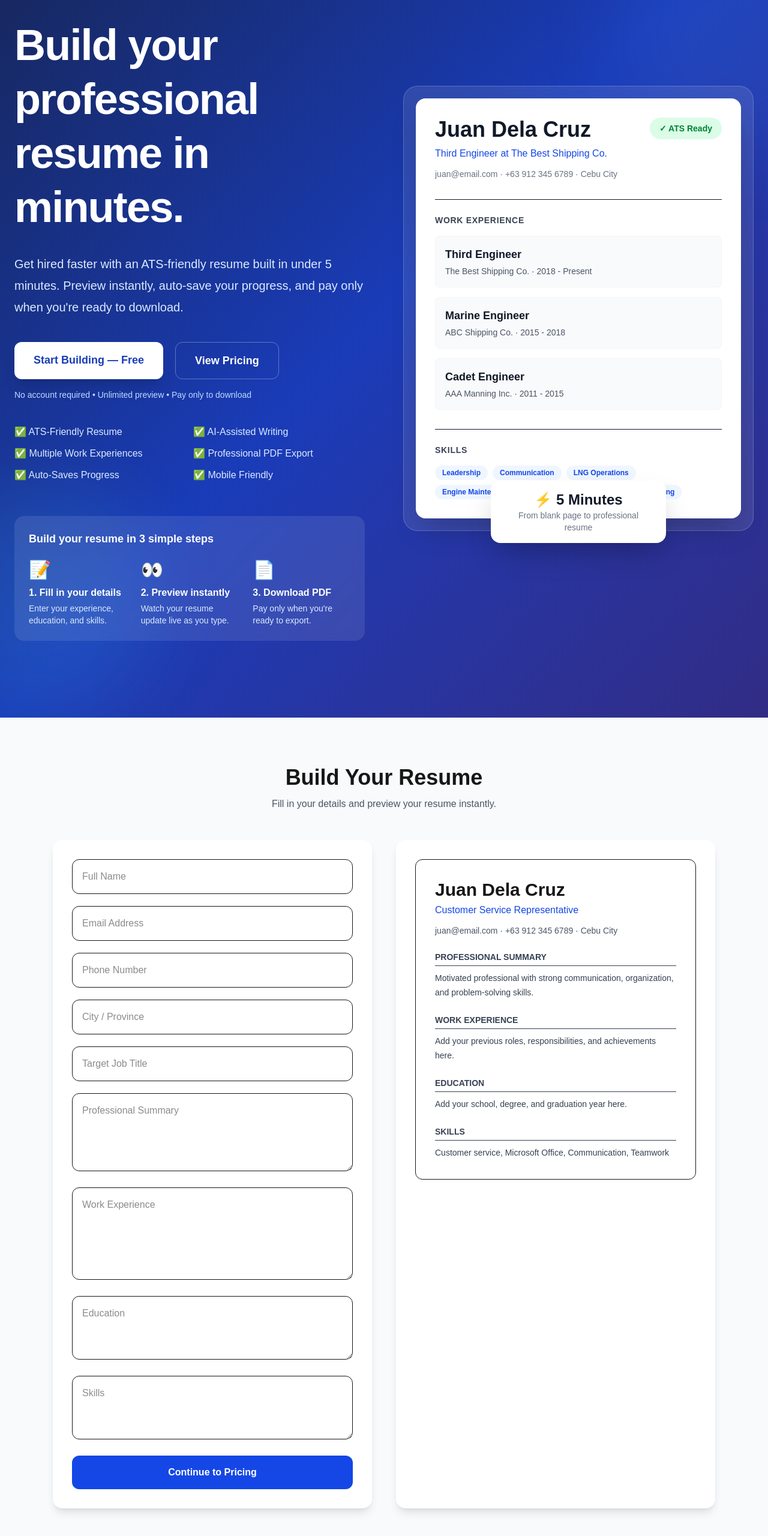
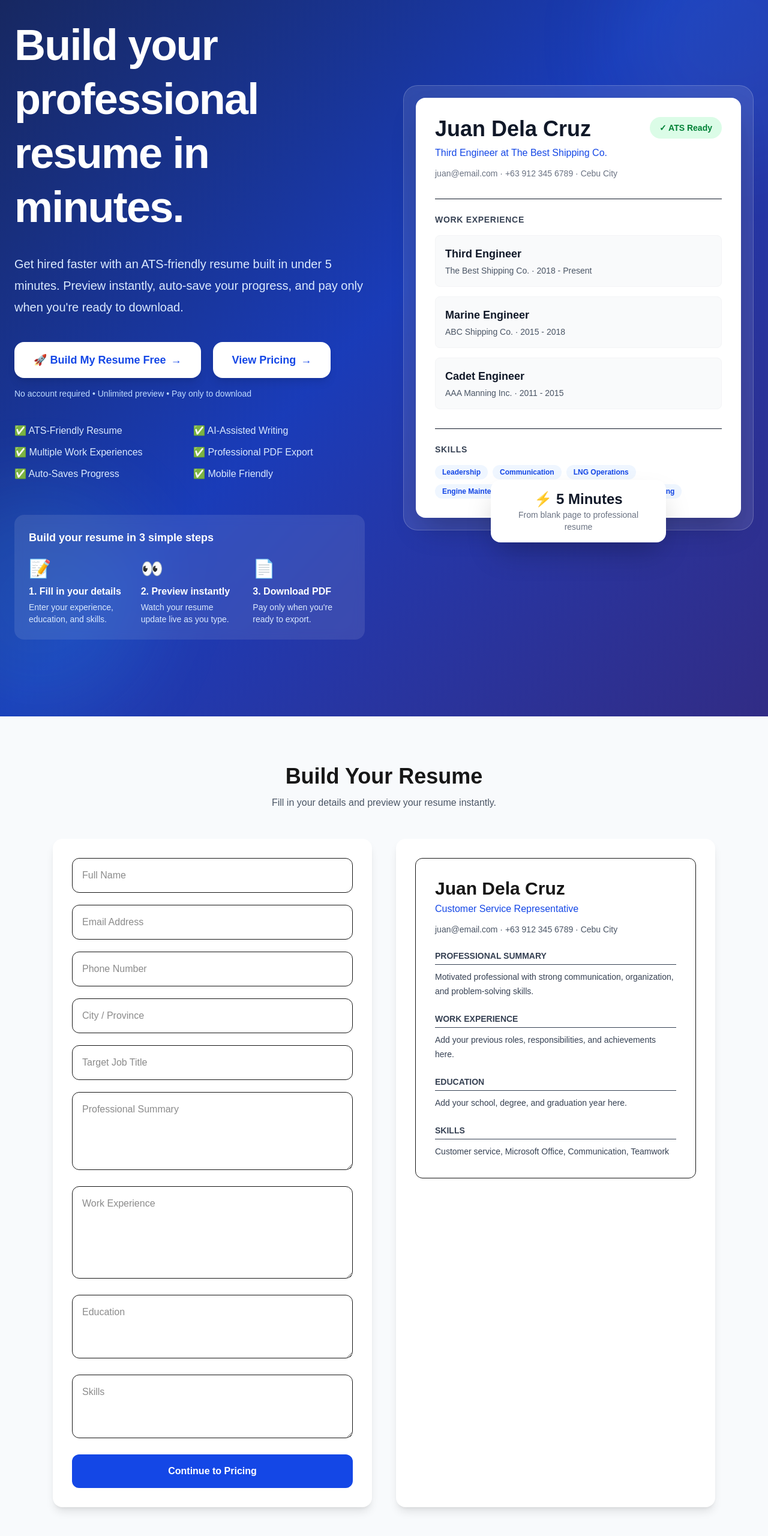
Before and after one commit to hiper456/resume-ph, a Next.js app: page / in a window 1280 px wide. Shown: the part 228-2788 px from the top of the page at 60% size. Built offline with nearby package versions, Linux system fonts and the light colour scheme.

Commit message:
feat: premium landg page IU overhaul and UX improvements

```diff
--- a/app/page.tsx
+++ b/app/page.tsx
@@ -4,6 +4,8 @@ import ResumeBuilder from "../components/ResumeBuilder";
 import HowItWorks from "../components/HowItWorks";
 import Pricing from "../components/Pricing";
 import Footer from "../components/Footer";
+
+
 
 export default function Home() {
   return (
@@ -12,11 +14,15 @@ export default function Home() {
 
       <Hero />
 
-      <ResumeBuilder />
+      <section id="resume-builder">
+        <ResumeBuilder />
+      </section>
 
       <HowItWorks />
 
-      <Pricing />
+      <section id="Pricing">
+        <Pricing />
+      </section>
 
       <Footer />
     </main>
--- a/components/Hero.tsx
+++ b/components/Hero.tsx
@@ -1,3 +1,5 @@
+"use client";
+
 const benefits = [
   "ATS-Friendly Resume",
   "AI-Assisted Writing",
@@ -52,6 +54,23 @@ const skills = [
   "Problem Solving",
 ];
 
+const ctaButtonClass =
+  "group inline-flex cursor-pointer items-center justify-center rounded-2xl bg-white px-8 py-4 text-lg font-semibold text-blue-700 shadow-lg transition-all duration-300 hover:-translate-y-1 hover:scale-[1.02] hover:bg-blue-50 hover:shadow-2xl active:scale-95 focus:outline-none focus:ring-4 focus:ring-blue-300";
+
+const handleStart = () => {
+  document.getElementById("resume-builder")?.scrollIntoView({
+    behavior: "smooth",
+    block: "start",
+  });
+};
+
+const handlePrice = () => {
+  document.getElementById("Pricing")?.scrollIntoView({
+    behavior: "smooth",
+    block: "start",
+  });
+};
+
 export default function Hero() {
   return (
     <section className="relative overflow-hidden bg-gradient-to-br from-blue-950 via-blue-800 to-indigo-900 text-white">
@@ -75,19 +94,19 @@ export default function Hero() {
           </p>
 
           <div className="mt-10 flex flex-wrap gap-5">
-            <a
-              href="/builder"
-              className="rounded-xl bg-white px-8 py-4 text-lg font-bold text-blue-800 shadow-xl transition duration-200 hover:-translate-y-1 hover:bg-blue-50"
-            >
-              Start Building — Free
-            </a>
+            <button onClick={handleStart} className={ctaButtonClass}>
+              🚀 Build My Resume Free
+              <span className="ml-2 transition-transform duration-300 group-hover:translate-x-1">
+                →
+              </span>
+            </button>
 
-            <a
-              href="#pricing"
-              className="rounded-xl border border-white/30 px-8 py-4 text-lg font-bold transition hover:bg-white hover:text-blue-900"
-            >
+            <button onClick={handlePrice} className={ctaButtonClass}>
               View Pricing
-            </a>
+              <span className="ml-2 transition-transform duration-300 group-hover:translate-x-1">
+                →
+              </span>
+            </button>
           </div>
 
           <p className="mt-4 text-sm text-blue-200">
@@ -109,9 +128,7 @@ export default function Hero() {
               {steps.map((step) => (
                 <div key={step.title}>
                   <div className="mb-2 text-3xl">{step.icon}</div>
-
                   <p className="font-semibold">{step.title}</p>
-
                   <p className="mt-1 text-sm text-blue-100">
                     {step.description}
                   </p>
--- a/components/Pricing.tsx
+++ b/components/Pricing.tsx
@@ -1,30 +1,69 @@
+"use client";
+
+import { useEffect, useRef, useState } from "react";
+
 export default function Pricing() {
+  const [visible, setVisible] = useState(false);
+  const sectionRef = useRef<HTMLElement | null>(null);
+
+  useEffect(() => {
+    const section = sectionRef.current;
+    if (!section) return;
+
+    const observer = new IntersectionObserver(
+      ([entry]) => {
+        if (entry.isIntersecting) {
+          setVisible(true);
+          observer.disconnect();
+        }
+      },
+      { threshold: 0.25 }
+    );
+
+    observer.observe(section);
+
+    return () => observer.disconnect();
+  }, []);
+
   const packages = [
     {
       name: "Basic",
       price: "₱99",
-      features: ["Professional resume PDF", "1 clean template", "Instant download"],
+      features: [
+        "Professional resume PDF",
+        "1 clean template",
+        "Instant download",
+      ],
       highlighted: false,
       button: "Choose Basic",
     },
     {
       name: "Pro",
       price: "₱199",
-      features: ["Resume PDF", "Cover letter", "AI summary improvement"],
+      features: [
+        "Resume PDF",
+        "Cover letter",
+        "AI Professional Summary Improvement",
+      ],
       highlighted: true,
       button: "Most Popular",
     },
     {
       name: "Premium",
       price: "₱399",
-      features: ["Resume PDF", "Cover letter", "ATS optimization", "1 revision"],
+      features: [
+        "Resume PDF",
+        "Cover letter",
+        "ATS optimization",
+        "1 revision",
+      ],
       highlighted: false,
       button: "Choose Premium",
     },
   ];
 
   return (
-    <section id="pricing" className="bg-gray-50 py-20">
+    <section ref={sectionRef} id="pricing" className="bg-gray-50 py-20">
       <div className="mx-auto max-w-6xl px-6">
         <h2 className="text-center text-4xl font-bold">Simple Pricing</h2>
 
@@ -33,10 +72,15 @@ export default function Pricing() {
         </p>
 
         <div className="mt-16 grid items-stretch gap-8 md:grid-cols-3">
-          {packages.map((pkg) => (
+          {packages.map((pkg, index) => (
             <div
               key={pkg.name}
-              className={`relative flex min-h-[420px] flex-col rounded-2xl p-8 shadow ${
+              style={{ transitionDelay: `${index * 150}ms` }}
+              className={`relative flex min-h-[420px] flex-col rounded-2xl p-8 shadow transition-all duration-700 ease-out ${
+                visible
+                  ? "translate-y-0 opacity-100"
+                  : "translate-y-10 opacity-0"
+              } ${
                 pkg.highlighted
                   ? "bg-blue-700 text-white ring-4 ring-blue-200 md:-translate-y-4"
                   : "bg-white text-gray-900"
@@ -49,6 +93,7 @@ export default function Pricing() {
               )}
 
               <h3 className="text-2xl font-bold">{pkg.name}</h3>
+
               <p className="mt-6 text-5xl font-bold">{pkg.price}</p>
 
               <ul className="mt-8 flex-1 space-y-3 text-sm">
@@ -58,13 +103,16 @@ export default function Pricing() {
               </ul>
 
               <button
-                className={`mt-auto w-full rounded-xl py-3 font-bold ${
+                className={`group mt-auto w-full cursor-pointer rounded-xl py-3 font-bold transition-all duration-300 hover:-translate-y-1 hover:scale-[1.03] active:scale-95 ${
                   pkg.highlighted
-                    ? "bg-white text-blue-700"
-                    : "bg-blue-700 text-white"
+                    ? "bg-white text-blue-700 hover:bg-blue-50 hover:shadow-xl"
+                    : "bg-blue-700 text-white hover:bg-blue-800 hover:shadow-xl"
                 }`}
               >
                 {pkg.button}
+                <span className="ml-2 inline-block transition-transform duration-300 group-hover:translate-x-1">
+                  →
+                </span>
               </button>
             </div>
           ))}
--- a/components/ResumeBuilder.tsx
+++ b/components/ResumeBuilder.tsx
@@ -1,6 +1,7 @@
 "use client";
 
 import { useState } from "react";
+
 
 export default function ResumeBuilder() {
   const [formData, setFormData] = useState({
@@ -23,6 +24,13 @@ export default function ResumeBuilder() {
       [e.target.name]: e.target.value,
     });
   }
+
+  const handlePrice = () => {
+  document.getElementById("Pricing")?.scrollIntoView({
+    behavior: "smooth",
+    block: "start",
+  });
+};
 
   return (
     <section id="builder" className="bg-slate-50 py-20">
@@ -49,12 +57,12 @@ export default function ResumeBuilder() {
               <textarea name="education" placeholder="Education" rows={3} value={formData.education} onChange={handleChange} className="w-full rounded-xl border p-4" />
               <textarea name="skills" placeholder="Skills" rows={3} value={formData.skills} onChange={handleChange} className="w-full rounded-xl border p-4" />
 
-              <a
-                href="#pricing"
-                className="block w-full rounded-xl bg-blue-700 py-4 text-center font-bold text-white hover:bg-blue-800"
+              <button
+                onClick={handlePrice}
+                className="block w-full cursor-pointer rounded-xl bg-blue-700 py-4 text-center font-bold text-white hover:bg-blue-800"
               >
                 Continue to Pricing
-              </a>
+              </button>
             </div>
           </div>
 
```
